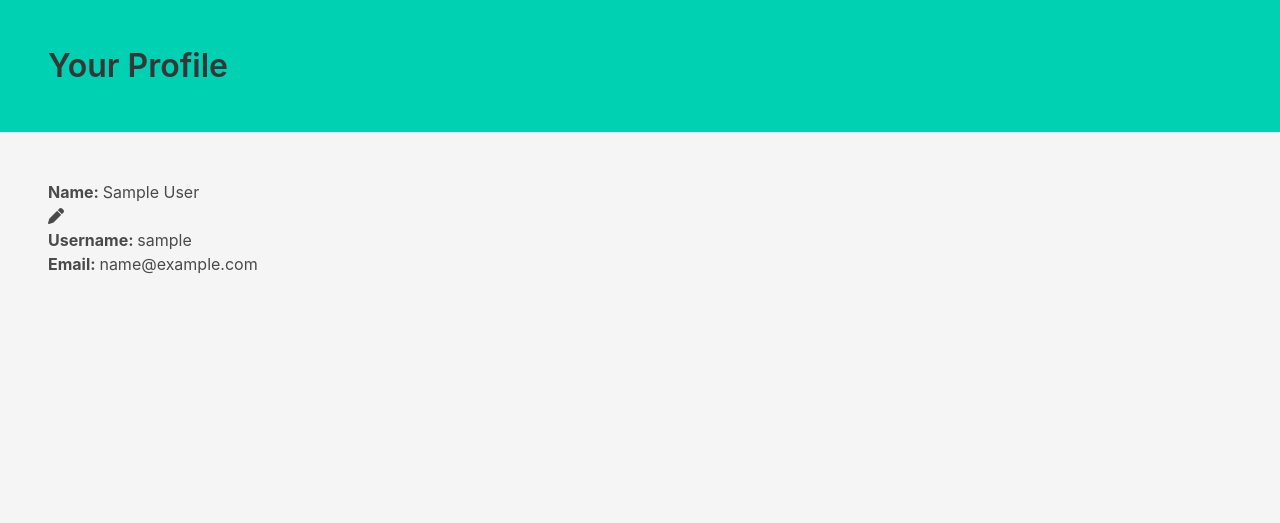
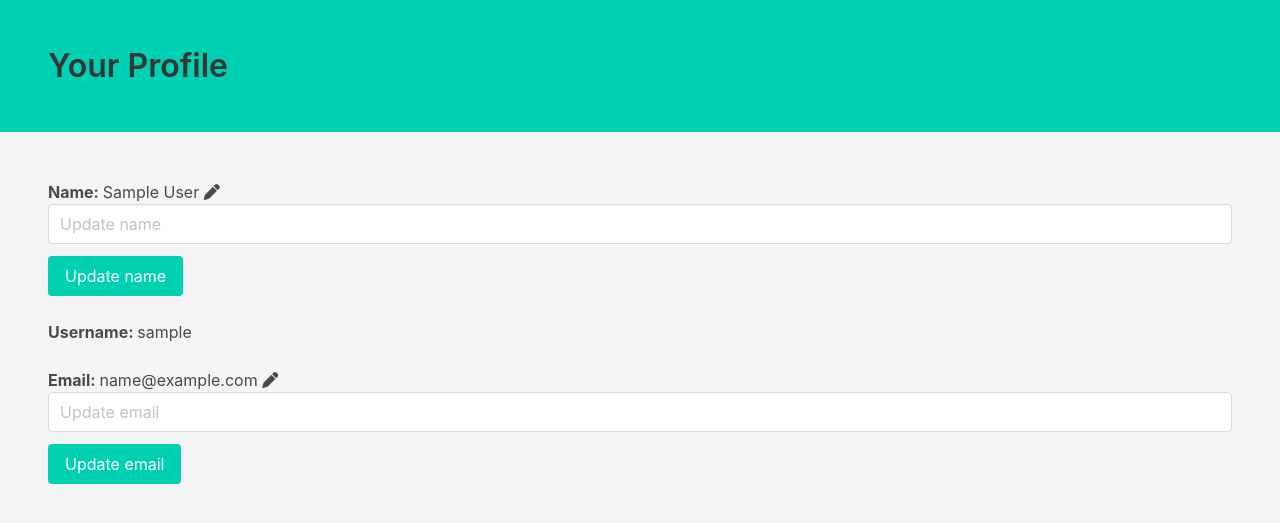
Before and after one commit to abdul8117/cs-nea, a Flask app: template templates/profile.html in a window 1280 px wide. Shown: the part 56-579 px from the top of the page. Run offline with Flask 2, Linux system fonts and the light colour scheme; the template is opened without the code that fills it: most values are stand-ins (such as "Sample title", 1, 10 or a date in 2020); some libraries are stand-ins or nearby versions.

Commit message:
Profile page forms

```diff
--- a/src/blueprints/profile.py
+++ b/src/blueprints/profile.py
@@ -9,7 +9,11 @@ from src.helpers import login_required
 profile = Blueprint("profile", __name__)
 
 @profile.route("/profile", methods=["GET", "POST"])
+@login_required
 def profile_page():
     # TODO allow the ability to edit info
 
-    return render_template("profile.html", user_info=session["user_info"])
+    if request.method == "POST":
+        pass
+    else:
+        return render_template("profile.html", user_info=session["user_info"])
--- a/templates/profile.html
+++ b/templates/profile.html
@@ -6,20 +6,93 @@
 
 {% block main %}
 
+    <style>
+        i:hover {
+            cursor: pointer;
+        }
+    </style>
+
     <section class="section" style="background-color: hsl(171, 100%, 41%);">
         <h1 class="title">Your Profile</h1>
     </section>
 
     <section class="section">
-        <p><span class="bold">Name: </span>{{ user_info.first_name.capitalize() }} {{ user_info.surname.capitalize() }}</p>
-        <i class="fa-solid fa-pen"></i>
-        <p><span class="bold">Username: </span>{{ user_info.username }}</p>
+
+        <div class="block">
+            <span class="bold">Name: </span>
+            {{ user_info.first_name.capitalize() }} {{ user_info.surname.capitalize() }}
+            <i class="fa-solid fa-pen" id="edit"></i>
+
+            <div class="update-field">
+                <form action="/profile" method="post">
+                    <div class="field">
+                        <div class="control">
+                            <input type="text" class="input" placeholder="Update name" name="new-name">
+                        </div>
+                    </div>
+                    <input type="submit" value="Update name" class="button is-primary">
+                </form>
+            </div>
+        </div>
+
+
+        <div class="block">
+            <span class="bold">Username: </span>{{ user_info.username }}
+        </div>
+
+
         {% if user_info.is_student %}
-            <p><span class="bold">Year group: </span>{{ user_info.year_group }}</p>
-            <p><span class="bold">Section: </span>{{ user_info.section.capitalize() }}</p>
+            <div class="block">
+                <span class="bold">Year group: </span>{{ user_info.year_group }}
+                <i class="fa-solid fa-pen" id="edit"></i>
+
+                <div class="update-field">
+                    <form action="/profile" method="post">
+                        <div class="field">
+                            <div class="control">
+                                <input type="text" class="input" placeholder="Update year group" name="new-year-group">
+                            </div>
+                        </div>
+                        <input type="submit" value="Update year group" class="button is-primary">
+                    </form>
+                </div>
+            </div>
+
+            <div class="block">
+                <span class="bold">Section: </span>{{ user_info.section.capitalize() }}
+                <i class="fa-solid fa-pen" id="edit"></i>
+                <div class="update-field">
+                    <form action="/profile" method="post">
+                        <div class="field">
+                            <div class="control">
+                                <input type="text" class="input" placeholder="Update section" name="new-section">
+                            </div>
+                        </div>
+                        <input type="submit" value="Update section" class="button is-primary">
+                    </form>
+                </div>
+            </div>
         {% endif %}
-        <p><span class="bold">Email: </span>{{ user_info.email }}</p>
+
+        <div class="block">
+            <span class="bold">Email: </span>{{ user_info.email }}
+            <i class="fa-solid fa-pen" id="edit"></i>
+
+            <div class="update-field">
+                <form action="/profile" method="post">
+                    <div class="field">
+                        <div class="control">
+                            <input type="text" class="input" placeholder="Update email" name="new-email">
+                        </div>
+                    </div>
+                    <input type="submit" value="Update email" class="button is-primary">
+                </form>
+            </div>
+        </div>
+
     </section>
+
+    <script src="{{ url_for('static', filename='js/profile.js') }}"></script>
 
 
 {% endblock %}
```
Also changed, not shown: static/js/profile.js (added).
